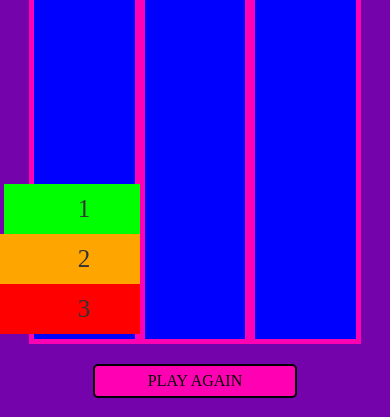
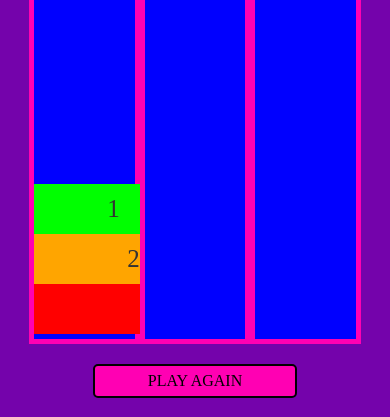
Before and after one commit to ampoindexter/towers-no-bootstrap, a plain HTML site: page index.html in a window 390 px wide. Shown: the part 87-504 px from the top of the page. Drawn offline with nearby package versions, Linux system fonts and the light colour scheme.

Commit message:
fix diskArea glitch

```diff
--- a/index.html
+++ b/index.html
@@ -10,11 +10,10 @@
   <div class="container" id="game">
     <div id="towers">
       <div class="tower" id="tower1">
-        <div class="diskArea" id="diskArea1" data-size=5>
-          <div class="disk" id="disk1" data-size=1>1</div>
-          <div class="disk" id="disk2" data-size=2>2</div>
-          <div class="disk" id="disk3" data-size=3>3</div>
-        </div>
+        <div class="disk" id="disk1" data-size=1>1</div>
+        <div class="disk" id="disk2" data-size=2>2</div>
+        <div class="disk" id="disk3" data-size=3>3</div>
+        <div class="diskArea" id="diskArea1" data-size=5></div>
       </div>
       <div class="tower" id="tower2">
         <div class="diskArea" id="diskArea2" data-size=5></div>
--- a/main.js
+++ b/main.js
@@ -13,7 +13,7 @@ var numMoves = 0;
 
 function diskSelect() {
   event.stopPropagation();
-  $selectedDisk = $(this).first().parent().find('.disk:nth-of-type(1)').toggleClass('selected');
+  $selectedDisk = $(this).first().parent().children('.disk:nth-of-type(1)').toggleClass('selected');
 }
 
 function moveDisk() {
```
